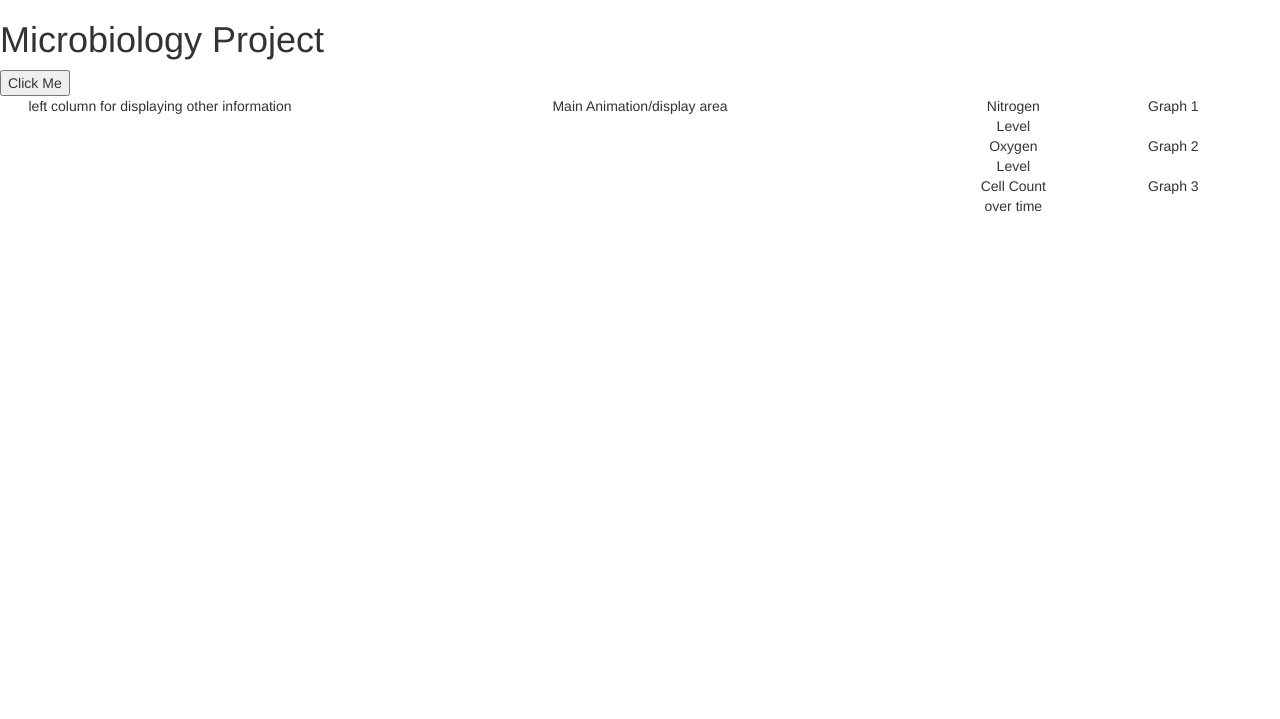
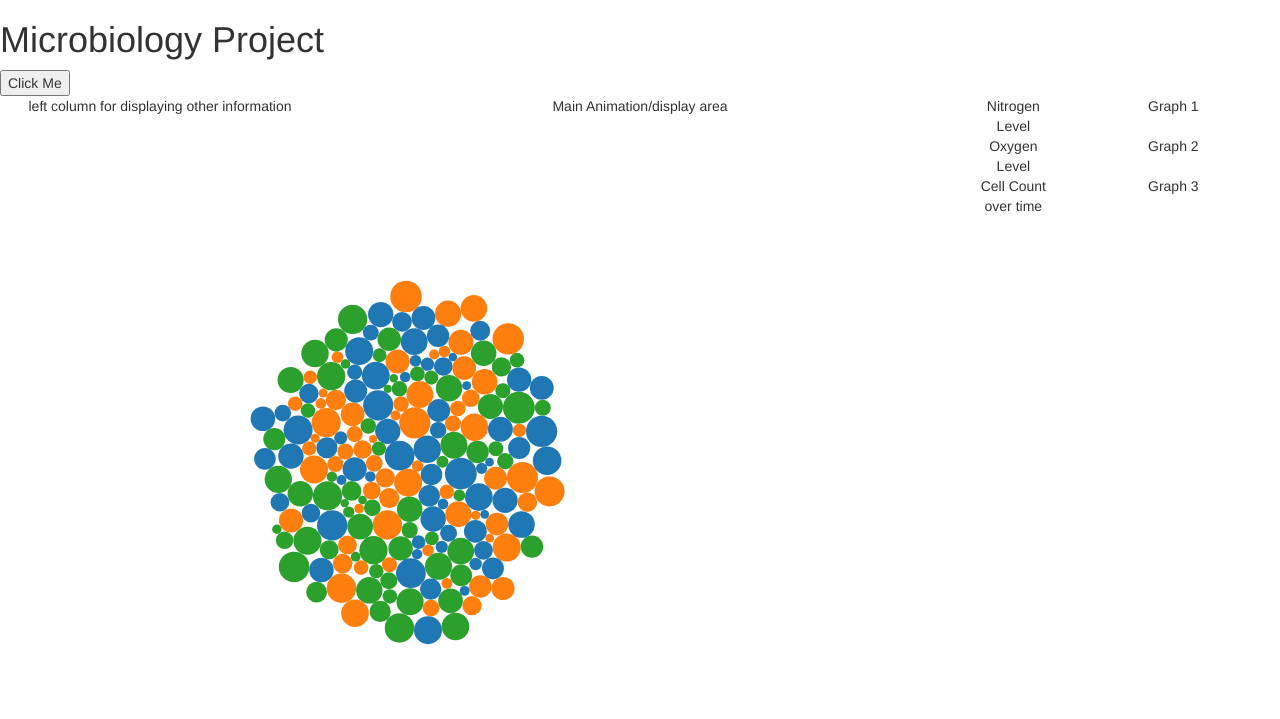
Before and after one commit to EricaDB/microBioWebsite, a website: page index.html in a window 1280 px wide. Drawn offline with nearby package versions, Linux system fonts and the light colour scheme.

Commit message:
Adding some graphics for testing purposes

```diff
--- a/index.html
+++ b/index.html
@@ -25,6 +25,82 @@
       <div class="row" id="main_row">
         <div class="col-xs-3">left column for displaying other information</div>
         <div class="col-xs-6">Main Animation/display area</div>
+		<body>
+			<script src="https://cdnjs.cloudflare.com/ajax/libs/d3/3.5.5/d3.min.js"></script>
+			<script>
+
+			var width = 960,
+			    height = 500;
+
+			var nodes = d3.range(200).map(function() { return {radius: Math.random() * 12 + 4}; }),
+			    root = nodes[0],
+			    color = d3.scale.category10();
+
+			root.radius = 0;
+			root.fixed = true;
+
+			var force = d3.layout.force()
+			    .gravity(0.05)
+			    .charge(function(d, i) { return i ? 0 : -2000; })
+			    .nodes(nodes)
+			    .size([width, height]);
+
+			force.start();
+
+			var svg = d3.select("body").append("svg")
+			    .attr("width", width)
+			    .attr("height", height);
+
+			svg.selectAll("circle")
+			    .data(nodes.slice(1))
+			  .enter().append("circle")
+			    .attr("r", function(d) { return d.radius; })
+			    .style("fill", function(d, i) { return color(i % 3); });
+
+			force.on("tick", function(e) {
+			  var q = d3.geom.quadtree(nodes),
+			      i = 0,
+			      n = nodes.length;
+
+			  while (++i < n) q.visit(collide(nodes[i]));
+
+			  svg.selectAll("circle")
+			      .attr("cx", function(d) { return d.x; })
+			      .attr("cy", function(d) { return d.y; });
+			});
+
+			svg.on("mousemove", function() {
+			  var p1 = d3.mouse(this);
+			  root.px = p1[0];
+			  root.py = p1[1];
+			  force.resume();
+			});
+
+			function collide(node) {
+			  var r = node.radius + 16,
+			      nx1 = node.x - r,
+			      nx2 = node.x + r,
+			      ny1 = node.y - r,
+			      ny2 = node.y + r;
+			  return function(quad, x1, y1, x2, y2) {
+			    if (quad.point && (quad.point !== node)) {
+			      var x = node.x - quad.point.x,
+			          y = node.y - quad.point.y,
+			          l = Math.sqrt(x * x + y * y),
+			          r = node.radius + quad.point.radius;
+			      if (l < r) {
+			        l = (l - r) / l * .5;
+			        node.x -= x *= l;
+			        node.y -= y *= l;
+			        quad.point.x += x;
+			        quad.point.y += y;
+			      }
+			    }
+			    return x1 > nx2 || x2 < nx1 || y1 > ny2 || y2 < ny1;
+			  };
+			}
+			</script>
+		</body>
         <div class="col-xs-3">
           <div class="row">
             <div class="col-xs-4">Nitrogen Level</div>
```
